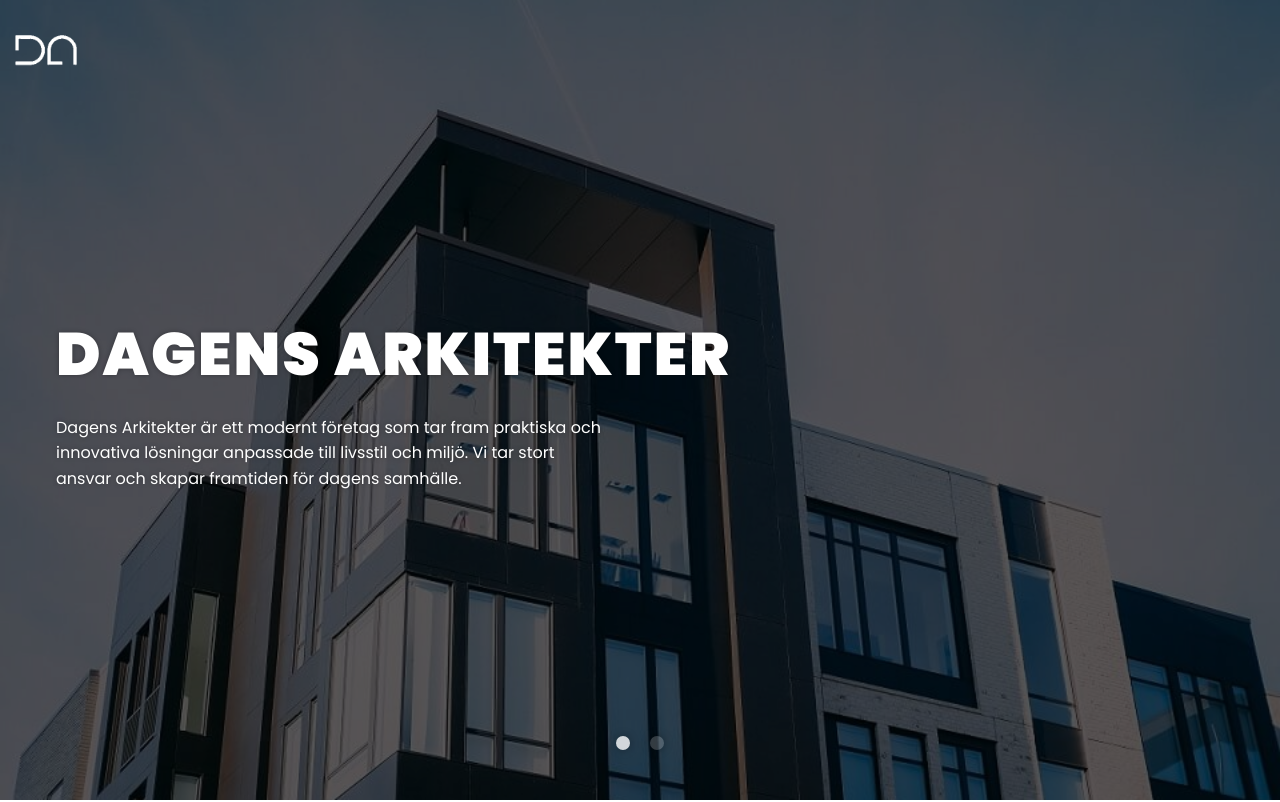
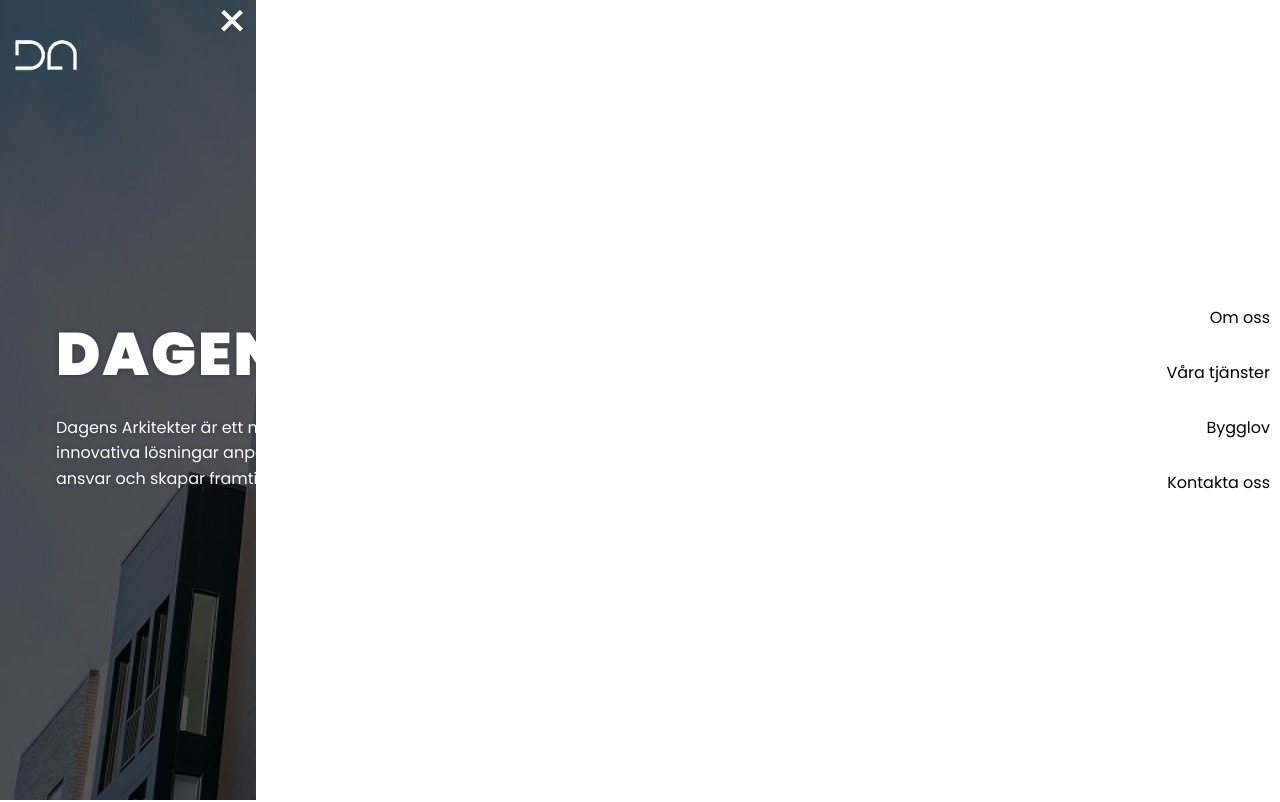
Before and after one commit to Al3ksand3r-dev/dagens_arkitekter, a Vue app in the folder client/: page / in a window 1280 px wide. Shown: the top 802 px of the page. Built offline with nearby package versions, Linux system fonts and the light colour scheme.

Commit message:
added navigation links and sidebar

```diff
--- a/client/src/App.vue
+++ b/client/src/App.vue
@@ -1,6 +1,7 @@
 <template>
   <div id="app">
     <app-bar />
+    <app-sidebar />
     <router-view />
     <app-footer />
   </div>
@@ -9,13 +10,16 @@
 <script>
 import AppBar from "@/components/layout/AppBar.vue";
 import AppFooter from "@/components/layout/AppFooter.vue";
+import AppSidebar from "./components/layout/AppSidebar.vue";
 export default {
   name: "App",
   components: {
     AppBar,
     AppFooter,
+    AppSidebar,
   },
 };
+AppSidebar;
 </script>
 
 <style lang="scss">
--- a/client/src/components/layout/AppBar.vue
+++ b/client/src/components/layout/AppBar.vue
@@ -1,8 +1,13 @@
 <template>
   <nav class="navbar">
-    <router-link to="/" class="navbar__link">
+    <router-link to="/" class="navbar__site-link">
       <img :src="require('@/assets/logo/DA-logo.png')" alt="site logo" />
     </router-link>
+    <div class="navbar__hamburger-icon">
+      <div />
+      <div />
+      <div />
+    </div>
   </nav>
 </template>
 
@@ -20,17 +25,31 @@ export default {
   z-index: 1;
   width: 100%;
   margin: auto;
+  display: flex;
+  padding: 1rem 0;
   max-width: 1440px;
-  padding: 1rem 0;
   position: absolute;
+  justify-content: space-between;
 
-  &__link {
-    padding: 10px;
+  &__site-link {
+    padding: 5px 0 0 10px;
     text-decoration: none;
     img {
       width: 80px;
       display: inline-block;
       margin: -10px 0 0 -10px;
+    }
+  }
+
+  &__hamburger-icon {
+    padding: 5px 1rem 5px;
+    cursor: pointer;
+
+    div {
+      width: 25px;
+      height: 2px;
+      margin: 6px 0;
+      background: #fff;
     }
   }
 }
--- /dev/null
+++ b/client/src/components/layout/AppSidebar.vue
@@ -0,0 +1,16 @@
+<template>
+  <aside class="sidebar">
+    <div class="sidebar__close-btn">&times;</div>
+    <app-links />
+  </aside>
+</template>
+
+<script>
+import AppLinks from "../ui/AppLinks.vue";
+export default {
+  components: { AppLinks },
+  name: "AppSidebar",
+};
+</script>
+
+<style lang="scss" scoped></style>
--- /dev/null
+++ b/client/src/components/ui/AppLinks.vue
@@ -0,0 +1,43 @@
+<template>
+  <ul
+    class="navigation-list navigation-list-flex navigation-list-col navigation-list-vCenter"
+  >
+    <router-link
+      class="navigation-list__link"
+      v-for="link in links"
+      :key="link.label"
+      :to="{ name: link.url }"
+      >{{ link.label }}</router-link
+    >
+  </ul>
+</template>
+
+<script>
+import { ref } from "@vue/composition-api";
+export default {
+  name: "AppLinks",
+  setup() {
+    const links = ref([
+      {
+        url: "about",
+        label: "Om oss",
+      },
+      {
+        url: "services",
+        label: "Våra tjänster",
+      },
+      {
+        url: "permit",
+        label: "Bygglov",
+      },
+      {
+        url: "contact",
+        label: "Kontakta oss",
+      },
+    ]);
+    return { links };
+  },
+};
+</script>
+
+<style lang="scss" scoped></style>
--- a/client/src/components/ui/Slider.vue
+++ b/client/src/components/ui/Slider.vue
@@ -6,7 +6,7 @@
     :paginationEnabled="true"
     paginationPosition="bottom-overlay"
     :navigationEnabled="true"
-    resistanceCoef="0"
+    :resistanceCoef="0"
     navigationNextLabel="<span class='lnr lnr-chevron-right'></span>"
     navigationPrevLabel="<span class='lnr lnr-chevron-left'></span>"
     class="carousel"
--- a/client/src/scss/main.scss
+++ b/client/src/scss/main.scss
@@ -2,6 +2,9 @@
 @import "partials/font";
 @import "partials/custom";
 @import "partials/mediaQueries";
+@import "partials/sidebar";
+@import "partials/app-links";
+@import "partials/app";
 
 // Mixins
 @import "mixins/breakpoints";
--- /dev/null
+++ b/client/src/scss/partials/_app-links.scss
@@ -0,0 +1,21 @@
+.navigation-list {
+  height: 100%;
+  &-flex {
+    display: flex;
+    align-items: flex-end;
+  }
+  &-col {
+    flex-direction: column;
+  }
+  &-vCenter {
+    justify-content: center;
+  }
+
+  &__link {
+    color: #000;
+    display: block;
+    margin: 10px 0;
+    padding: 5px 10px 5px 0;
+    text-decoration: none;
+  }
+}
--- /dev/null
+++ b/client/src/scss/partials/_app.scss
@@ -0,0 +1,13 @@
+#app {
+  &.change {
+    &::after {
+      content: "";
+      top: 0;
+      right: 0;
+      width: 100%;
+      height: 100%;
+      position: fixed;
+      background: rgba(#000, 0.5);
+    }
+  }
+}
--- /dev/null
+++ b/client/src/scss/partials/_sidebar.scss
@@ -0,0 +1,17 @@
+.sidebar {
+  top: 0;
+  right: 0;
+  width: 80%;
+  z-index: 2;
+  height: 100%;
+  position: fixed;
+  background: #fff;
+
+  &__close-btn {
+    top: -15px;
+    left: -40px;
+    color: #fff;
+    font-size: 50px;
+    position: absolute;
+  }
+}
```
